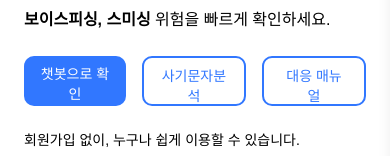
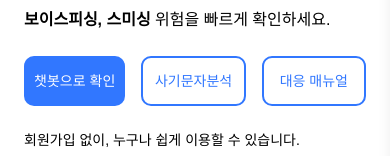
Before and after one commit to Su-Bang-Phishing-Check/Front-Phishing-Check, a Next.js app: page / in a window 390 px wide. Shown: the part 192-348 px from the top of the page. Built offline with nearby package versions, Linux system fonts and the light colour scheme; no server answers.

Commit message:
메인 베너 버튼 텍스트 수정

```diff
--- a/src/app/components/Button.tsx
+++ b/src/app/components/Button.tsx
@@ -23,7 +23,7 @@ const Button = ({
     onClick?.();
   };
   const baseStyle =
-    'cursor-pointer font-medium w-[180px] h-[50px] text-sm md:text-base rounded-[10px] px-4 py-2';
+    'cursor-pointer font-medium w-full md:w-[180px] h-[50px] text-sm md:text-base rounded-[10px] px-2 md:px-4';
   const fillStyle =
     'bg-[#3177ff] text-white hover:bg-[#005ce6] transition-colors duration-200';
   const outlineStyle =
```
